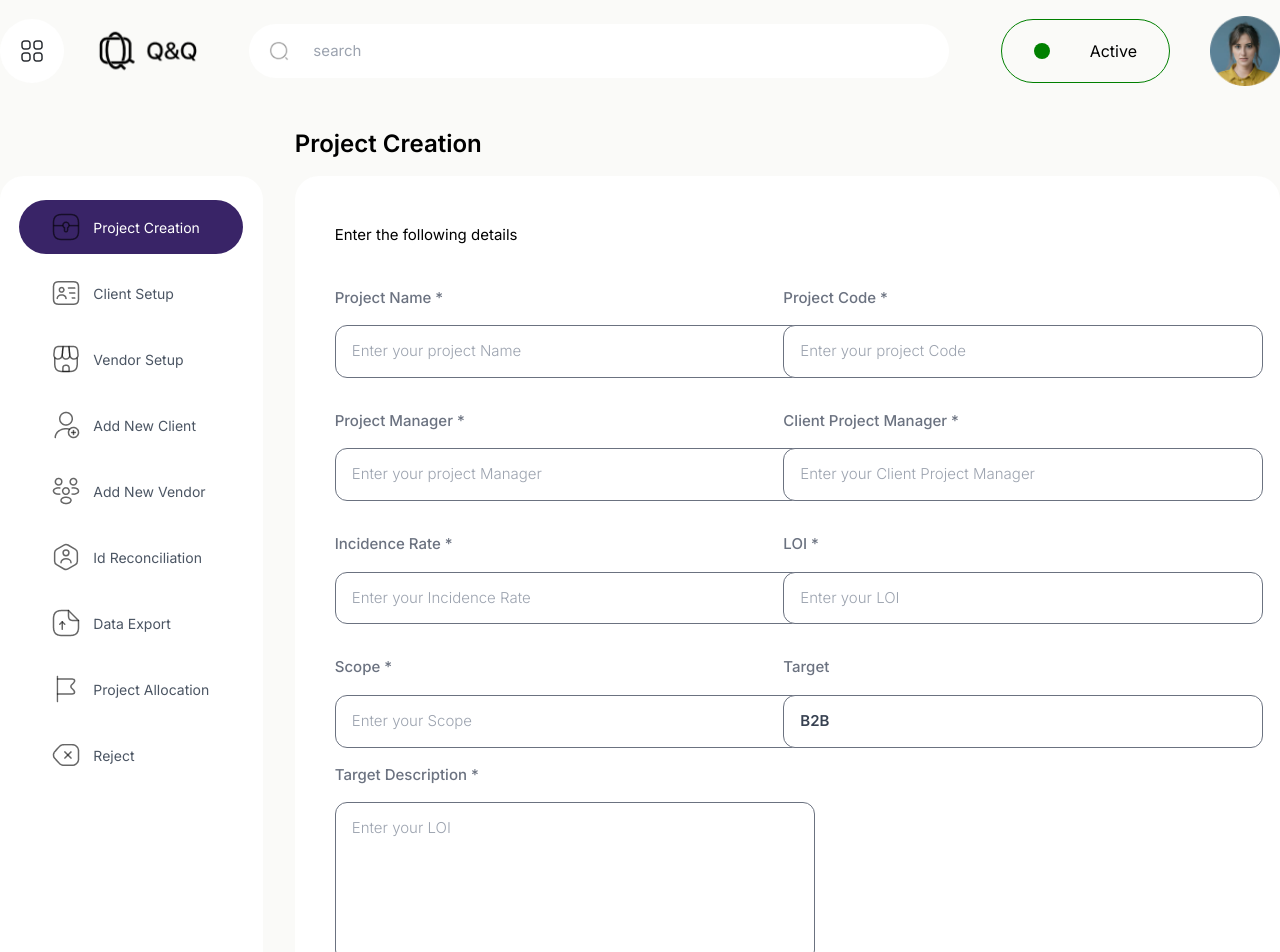
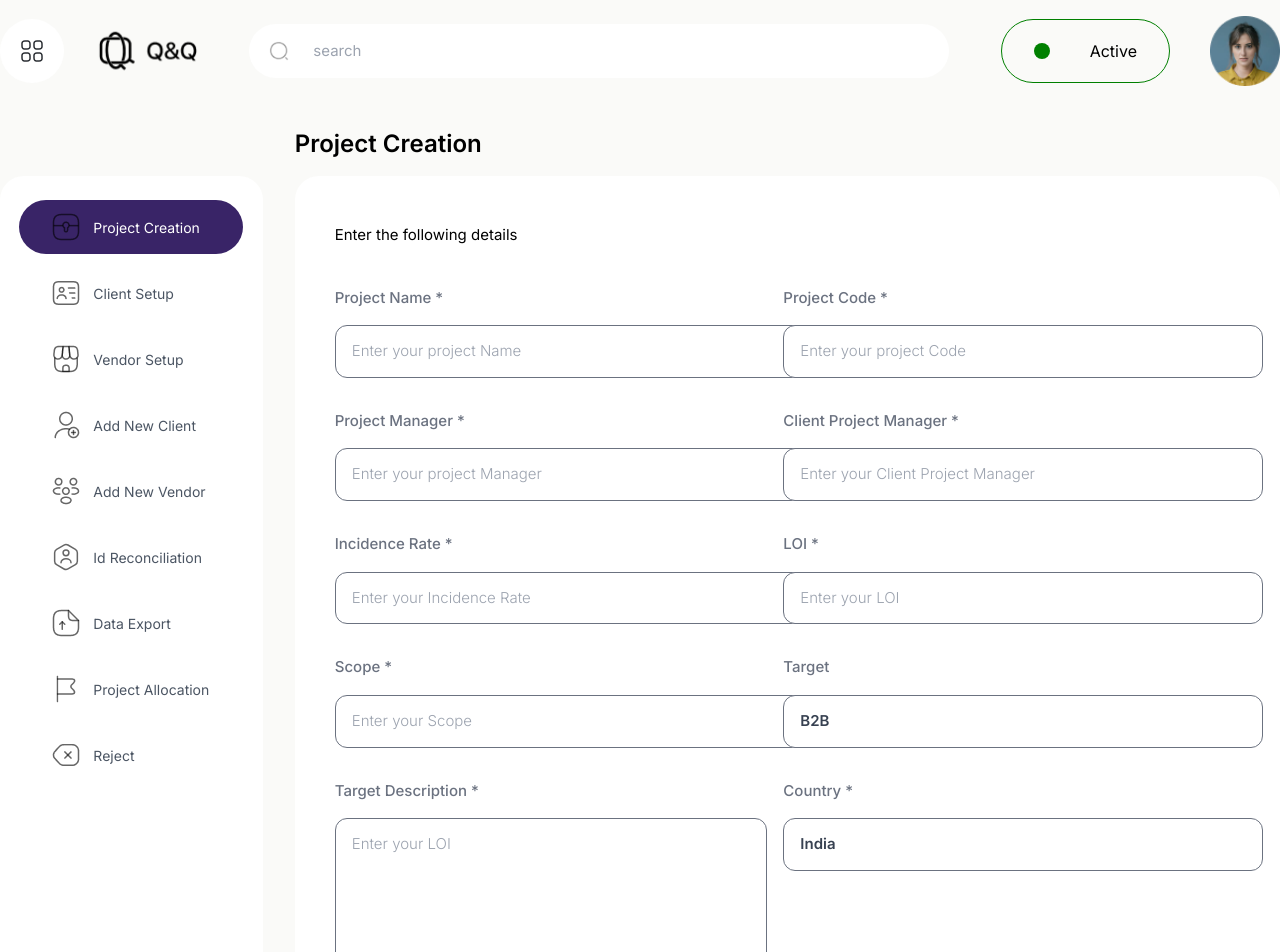
Before and after one commit to Asif-28/PMT, a Next.js app: page / in a window 1280 px wide. Shown: the top 952 px of the page. Built offline with nearby package versions, Linux system fonts and the light colour scheme.

Commit message:
changes in the form str

```diff
--- a/src/components/sidebar/Project.tsx
+++ b/src/components/sidebar/Project.tsx
@@ -11,6 +11,7 @@ const Form = () => {
     loi: "",
     scope: "",
     target: "",
+    country: "",
     targetDescription: "",
     onlineOffline: "",
     billingComments: "",
@@ -164,10 +165,7 @@ const Form = () => {
                 name="target"
                 value={formData.target}
                 onChange={handleChange}
-                className="
-      bg-white
-      appearance-none  xl:min-w-[480px] font-semibold border border-gray-500 rounded-xl w-full py-4 px-4 text-gray-700 leading-tight focus:outline-blue-900 focus:shadow-outline
-    "
+                className="bg-white appearance-none  xl:min-w-[480px] font-semibold border border-gray-500 rounded-xl w-full py-4 px-4 text-gray-700 leading-tight focus:outline-blue-900 focus:shadow-outline"
               >
                 <option className="" value="">
                   B2B
@@ -177,10 +175,6 @@ const Form = () => {
                 <option value="c">C</option>
               </select>
             </div>
-          </div>
-
-          {/* ... other fields in the same format ... */}
-
             <div className="mb-4">
               <label
                 htmlFor="targetDescription"
@@ -197,7 +191,28 @@ const Form = () => {
                 className=" appearance-none font-light  xl:max-w-[480px] h-40 border border-gray-500 rounded-xl w-full py-4 px-4 text-gray-700 leading-tight focus:outline-blue-900 focus:shadow-outline"
               />
             </div>
-          <div className="grid grid-cols-1 gap-4 sm:grid-cols-2">
+            <div className="mb-4">
+              <label
+                htmlFor="target"
+                className="block text-gray-500 font-medium mb-4"
+              >
+                Country *
+              </label>
+              <select
+                id="country"
+                name="country"
+                value={formData.country}
+                onChange={handleChange}
+                className="bg-white appearance-none  xl:min-w-[480px] font-semibold border border-gray-500 rounded-xl w-full py-4 px-4 text-gray-700 leading-tight focus:outline-blue-900 focus:shadow-outline"
+              >
+                <option className="" value="">
+                  India
+                </option>
+                <option value="a">A</option>
+                <option value="b">B</option>
+                <option value="c">C</option>
+              </select>
+            </div>
             <div className="mb-4">
               <label className="block text-gray-500 font-medium mb-4">
                 Methodology
@@ -257,6 +272,9 @@ const Form = () => {
               />
             </div>
           </div>
+
+          {/* ... other fields in the same format ... */}
+
           <div className="flex items-center justify-center">
             <button className="bg-[#000000] font-semibold text-[18px] w-[16.5rem] px-12 py-6 text-white rounded-lg mt-20">
               Create Project
```
Also changed, not shown: 1 other file (tests, documents, lock files or other folders). Lines whose indentation alone changed are shown as unchanged.
